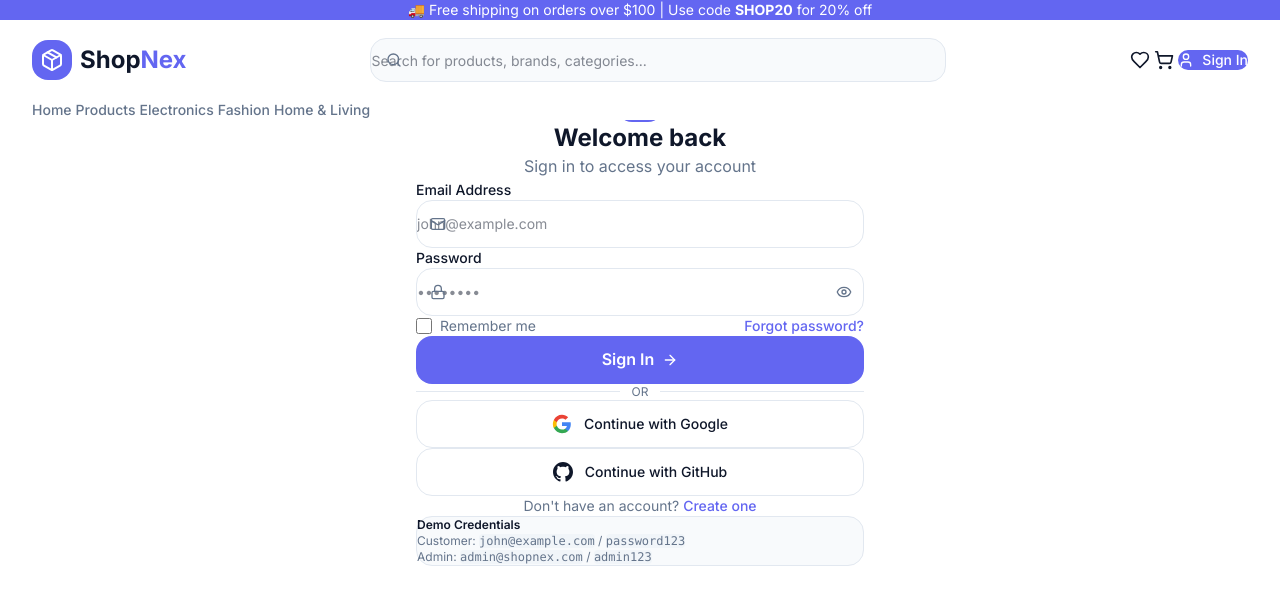
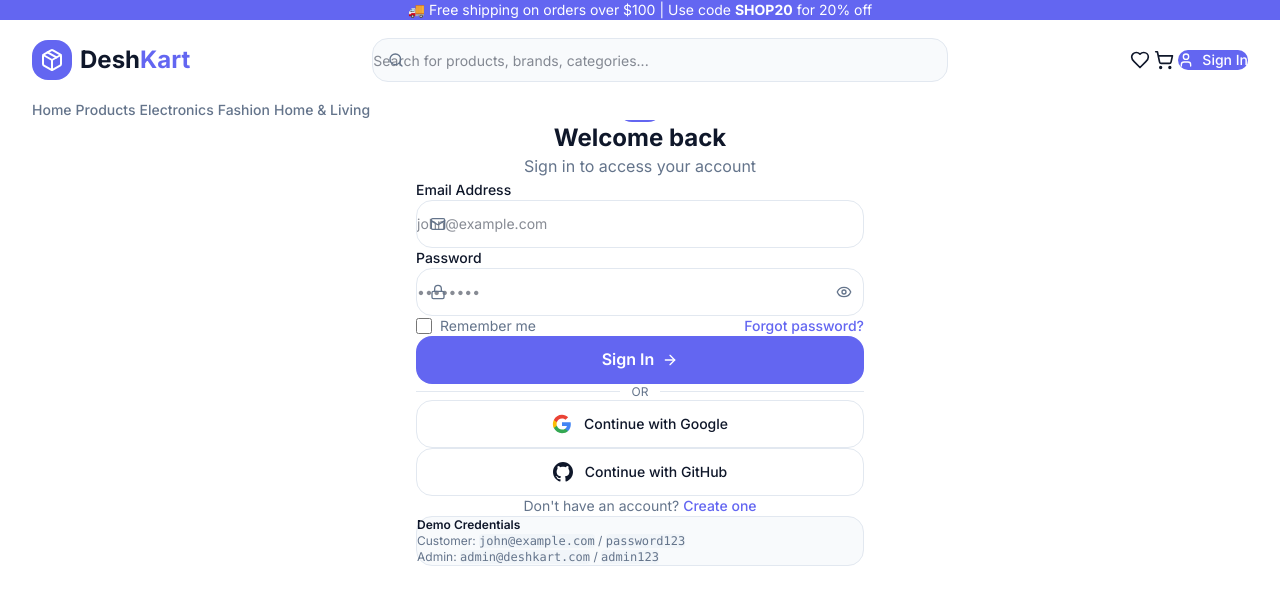
Before and after one commit to deshmukhyogesh1408-lab/DeshKart, a Next.js app: page /login in a window 1280 px wide. Shown: the top 614 px of the page. Built offline with nearby package versions, Linux system fonts and the light colour scheme.

Commit message:
DeshKart - Full-Stack E-Commerce Platform

```diff
--- a/prisma/seed.ts
+++ b/prisma/seed.ts
@@ -167,7 +167,7 @@
       },
       {
         name: "Admin User",
-        email: "admin@shopnex.com",
+        email: "admin@deshkart.com",
         password: "$2a$10$placeholder_hash_for_admin123",
         role: "ADMIN",
       },
--- a/src/app/layout.tsx
+++ b/src/app/layout.tsx
@@ -1,5 +1,6 @@
 import type { Metadata } from "next";
 import "./globals.css";
+import ClientLayout from "@/components/layout/client-layout";
 
 export const metadata: Metadata = {
   title: "DeshKart — Unique Shopping by YDeshmuk",
@@ -33,6 +34,3 @@
     </html>
   );
 }
-
-// Client wrapper for interactive components
-import ClientLayout from "@/components/layout/client-layout";
--- a/src/app/login/page.tsx
+++ b/src/app/login/page.tsx
@@ -200,7 +200,7 @@
               <code className="bg-muted px-1 rounded">password123</code>
             </p>
             <p>
-              Admin: <code className="bg-muted px-1 rounded">admin@shopnex.com</code> /{" "}
+              Admin: <code className="bg-muted px-1 rounded">admin@deshkart.com</code> /{" "}
               <code className="bg-muted px-1 rounded">admin123</code>
             </p>
           </div>
--- a/src/app/register/page.tsx
+++ b/src/app/register/page.tsx
@@ -59,7 +59,7 @@
             Create your account
           </h1>
           <p className="text-muted-foreground mt-1">
-            Join ShopNex and start shopping
+            Join DeshKart and start shopping
           </p>
         </div>
 
--- a/src/components/layout/header.tsx
+++ b/src/components/layout/header.tsx
@@ -65,7 +65,7 @@
               <Package className="w-6 h-6 text-white" />
             </div>
             <span className="text-2xl font-bold text-foreground">
-              Shop<span className="text-primary">Nex</span>
+              Desh<span className="text-primary">Kart</span>
             </span>
           </Link>
 
--- a/src/store/auth-store.ts
+++ b/src/store/auth-store.ts
@@ -26,7 +26,7 @@
   {
     id: "admin-001",
     name: "Admin User",
-    email: "admin@shopnex.com",
+    email: "admin@deshkart.com",
     password: "admin123",
     role: "admin",
     avatar: "https://images.unsplash.com/photo-1507003211169-0a1dd7228f2d?w=100&h=100&fit=crop&crop=face",
@@ -78,7 +78,7 @@
       },
     }),
     {
-      name: "shopnex-auth",
+      name: "deshkart-auth",
     }
   )
 );
--- a/src/store/cart-store.ts
+++ b/src/store/cart-store.ts
@@ -93,7 +93,7 @@
       },
     }),
     {
-      name: "shopnex-cart",
+      name: "deshkart-cart",
     }
   )
 );
```
Also changed, not shown: 1 other file (tests, documents, lock files or other folders).
